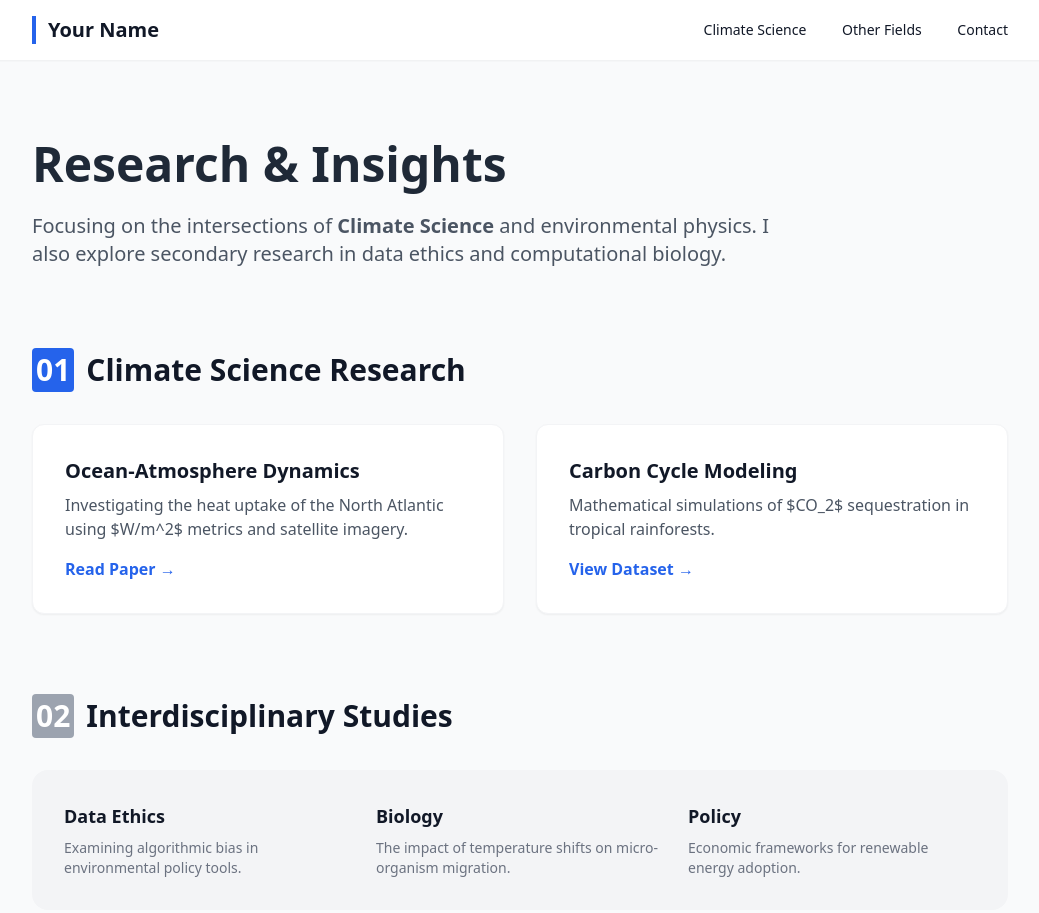
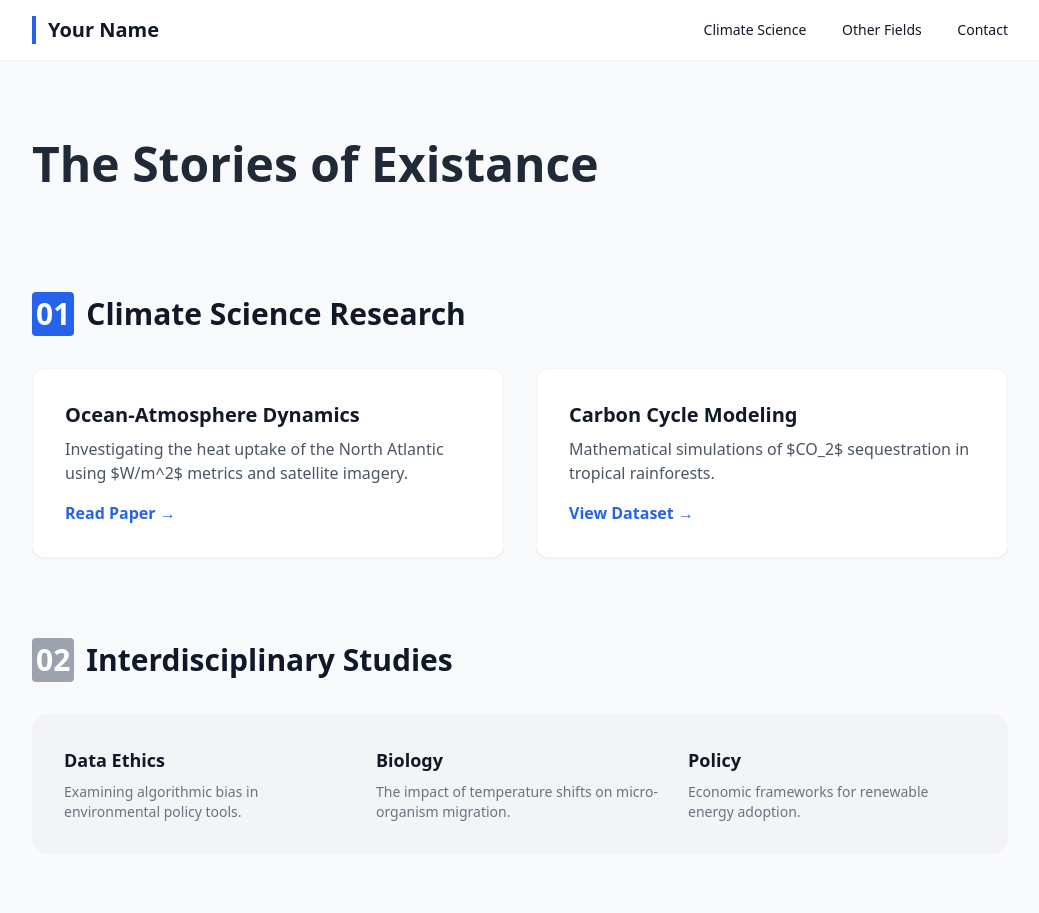
Before and after one commit to nikhilhale222/mywebpage, a plain HTML site: page index.html in a window 1280 px wide. Shown: the top 913 px of the page, without its empty margins (120-1159 px from the left). Drawn offline with nearby package versions, Linux system fonts and the light colour scheme.

Commit message:
Update index.html

```diff
--- a/index.html
+++ b/index.html
@@ -22,10 +22,9 @@
     </nav>
 
     <header class="max-w-5xl mx-auto px-6 py-20">
-        <h1 class="text-5xl font-extrabold mb-6 text-gray-800">Research & Insights</h1>
+        <h1 class="text-5xl font-extrabold mb-6 text-gray-800">The Stories of Existance</h1>
         <p class="text-xl text-gray-600 max-w-3xl">
-            Focusing on the intersections of <strong>Climate Science</strong> and environmental physics.
-            I also explore secondary research in data ethics and computational biology.
+
         </p>
     </header>
 
```
